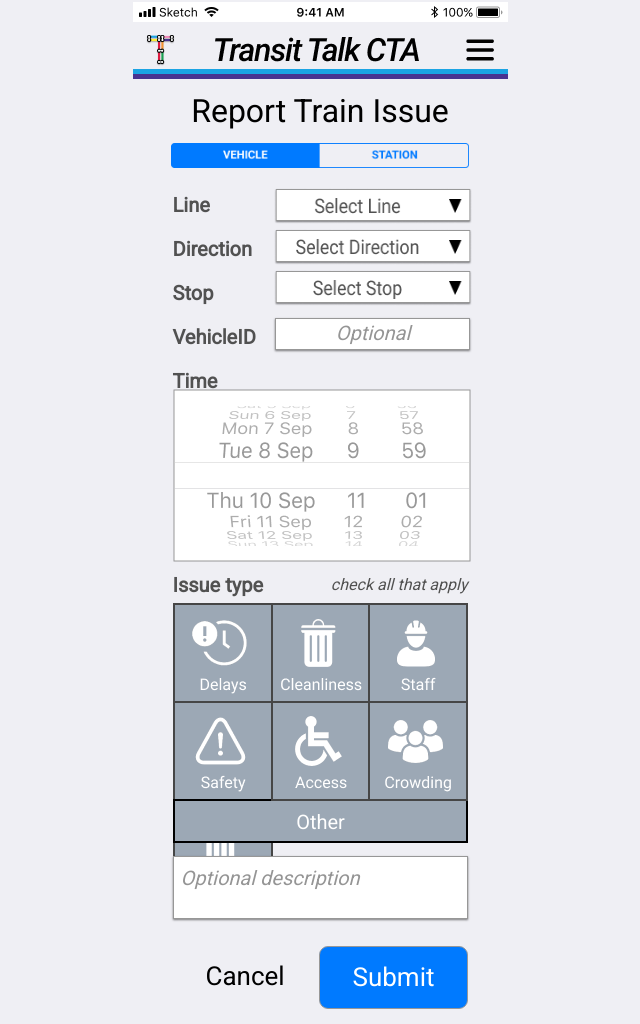
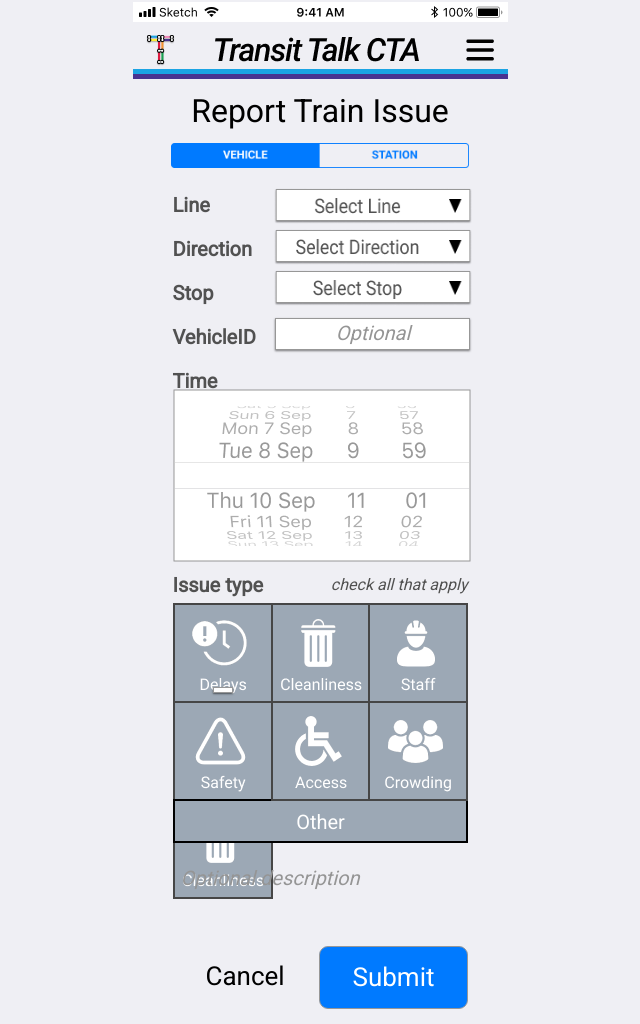
Before and after one commit to andreanthony/andreanthony.github.io, a Jekyll site: the page trainissuecopy.html, which Jekyll copies as it is, in a window 1280 px wide. Shown: the whole page, without its empty margins (320-960 px from the left). Built offline with Jekyll 4.4.1, drawn with Linux system fonts in a browser that asks for light colours.

Commit message:
Update trainissuecopy.html

```diff
--- a/trainissuecopy.html
+++ b/trainissuecopy.html
@@ -34,13 +34,13 @@
    <img alt="issue-type-copy" src="/issue-type copy 3.png" style="margin-top: -8px;">
    <img src="/issue-type copy.png" alt="issue-type-copy" style="margin-top: -8px;">
    <div id="rectangle-gray"></div>
+   <div id="rectangle-copy-2"></div>
   </div>
  <div id="issue-type-copy"><img src="/issue-type copy.png" alt="issue-type-copy"></div>
  <div id="issue-type-copy-2"><img src="/issue-type copy 2.png" alt="issue-type-copy-2"></div>
  <div id="issue-type-copy-4"><img src="/issue-type copy 4.png" alt="issue-type-copy-4"></div>
  <div id="issue-type-copy-5"><img src="/issue-type copy 5.png" alt="issue-type-copy-5"></div>
  <div id="other">Other</div>
- <div id="rectangle-copy-2"></div>
  <div id="optional-description">Optional description</div>
  <div id="rectangle-2"></div>
  <div id="cancel">Cancel</div>
```
